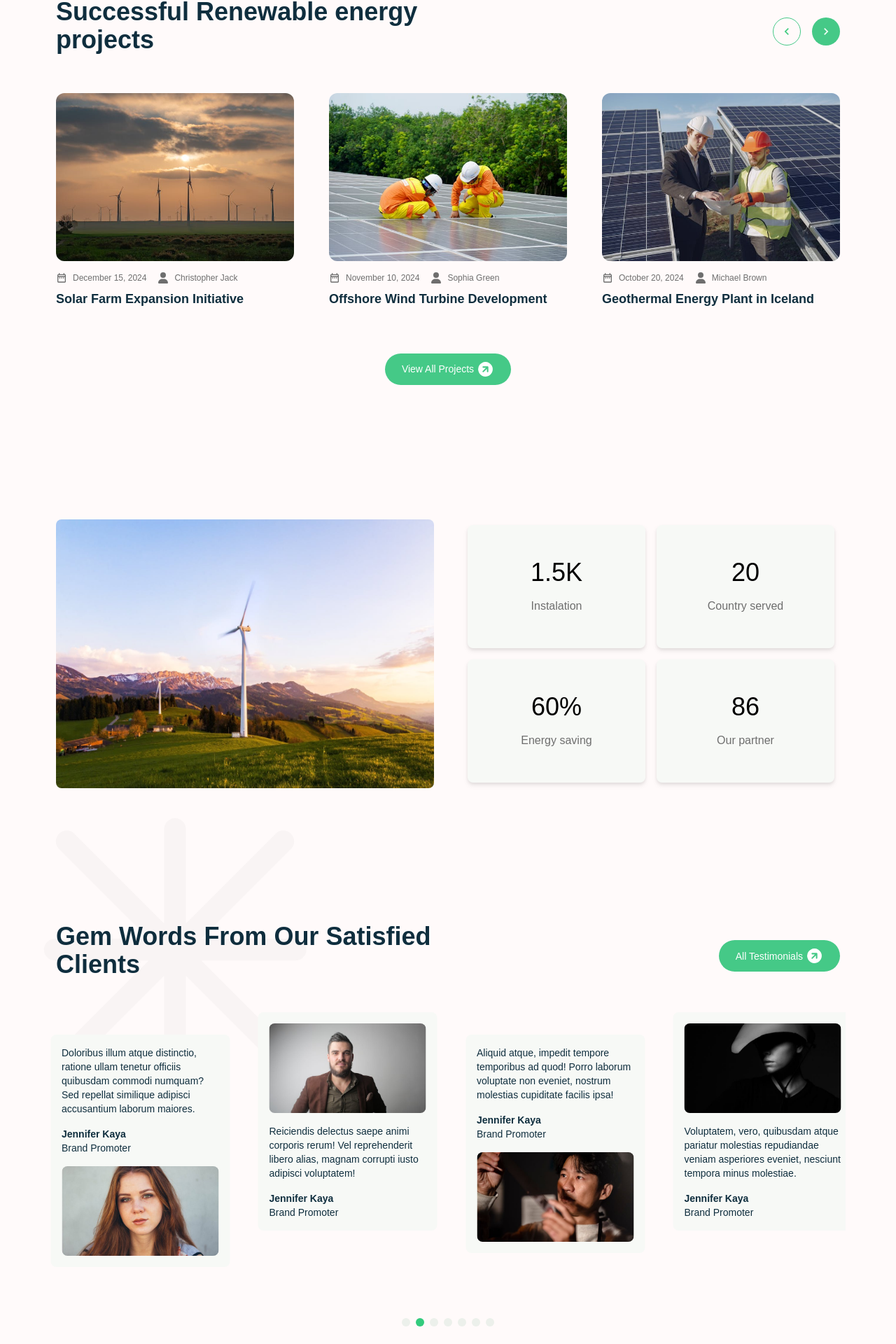
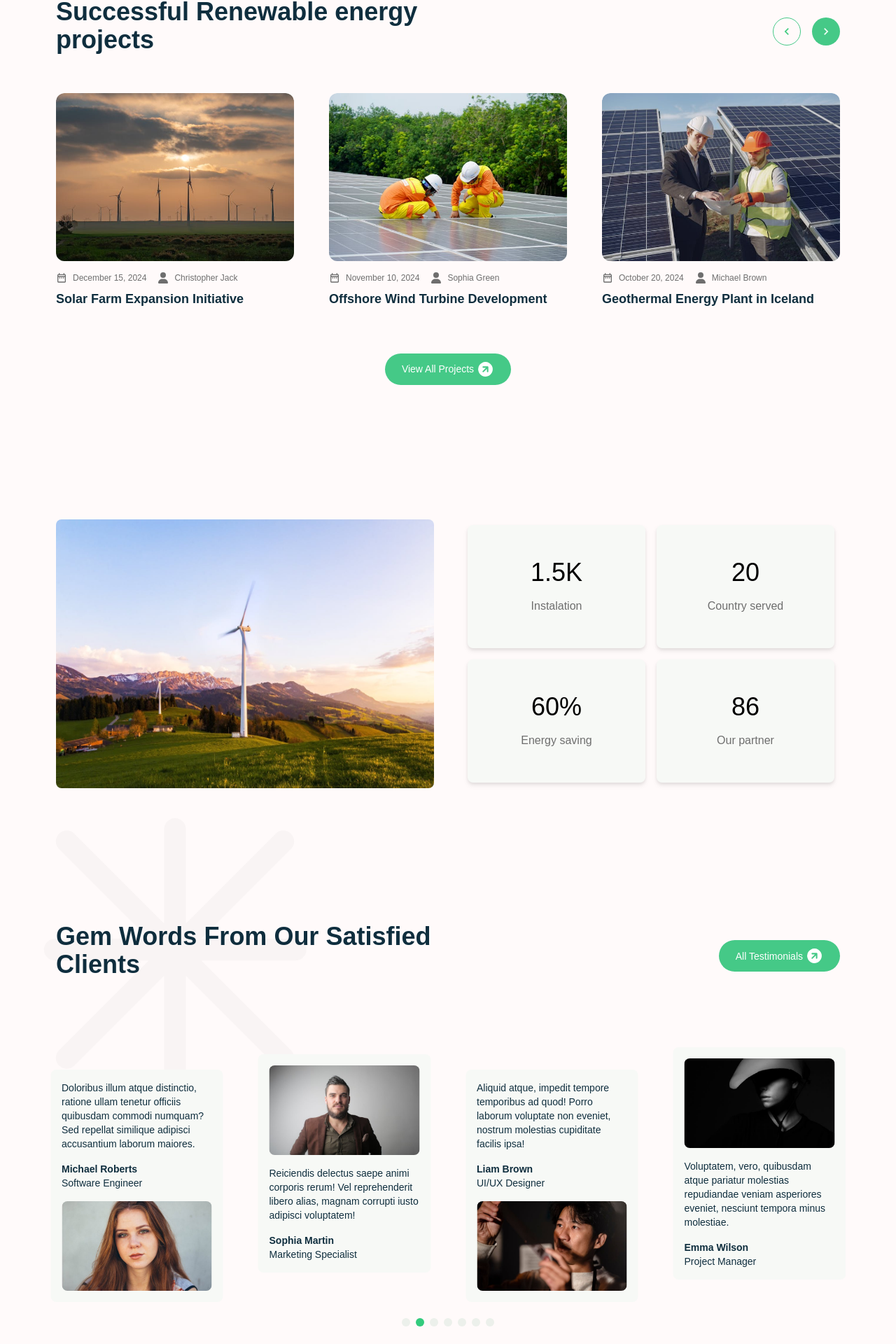
Before and after one commit to Rozmyk/SolarNova, a Next.js app: page / in a window 1280 px wide. Shown: the part 1949-3869 px from the top of the page at 70% size. Built offline with nearby package versions, Linux system fonts and the light colour scheme.

Commit message:
Update swiper breakpoints

```diff
--- a/src/components/PerformanceStats/Clients/Clients.tsx
+++ b/src/components/PerformanceStats/Clients/Clients.tsx
@@ -50,20 +50,46 @@ const Clients = () => {
 				</div>
 			</div>
 			<div className='ExampleComponent flex gap-10  p-2 '>
-				<Swiper pagination={true} modules={[Pagination, Autoplay]} autoplay spaceBetween={50} slidesPerView={4}>
-					{testimonialsData.map(card => {
-						return (
-							<SwiperSlide key={card.author}>
+				<Swiper
+					breakpoints={{
+						0: {
+							slidesPerView: 1,
+							spaceBetween: 0,
+							centeredSlides: true,
+						},
+						550: {
+							slidesPerView: 2,
+							centeredSlides: false,
+							spaceBetween: 25,
+						},
+						800: {
+							slidesPerView: 3,
+							spaceBetween: 50,
+							centeredSlides: false,
+						},
+						1100: {
+							slidesPerView: 4,
+							spaceBetween: 50,
+							centeredSlides: false,
+						},
+					}}
+					pagination={{ clickable: true }}
+					modules={[Pagination, Autoplay]}
+					autoplay
+					spaceBetween={50}>
+					{testimonialsData.map(card => (
+						<SwiperSlide key={card.author}>
+							<div className=' flex justify-center items-center w-full h-full'>
 								<SingleTestimonials
 									src={card.src}
 									reversed={card.reversed}
 									opinion={card.opinion}
-									author='Jennifer Kaya'
-									job='Brand Promoter'
+									author={card.author}
+									job={card.job}
 								/>
-							</SwiperSlide>
-						)
-					})}
+							</div>
+						</SwiperSlide>
+					))}
 				</Swiper>
 			</div>
 		</Wrapper>
--- a/src/components/Projects/ProjectCard/ProjectCard.tsx
+++ b/src/components/Projects/ProjectCard/ProjectCard.tsx
@@ -15,13 +15,14 @@ const ProjectCard = ({
 	id: string
 }) => {
 	return (
-		<Link href={`projects/${id}`} className='w-full rounded-xl overflow-hidden'>
+		<Link href={`projects/${id}`} className='w-full rounded-xl overflow-hidden '>
 			<div
-				className='w-full h-60 rounded-xl'
+				className='w-full  h-60 rounded-xl '
 				style={{
 					backgroundImage: `url(${src})`,
 					backgroundSize: 'cover',
 					backgroundPosition: 'center',
+					maxWidth: 350,
 				}}></div>
 			<div className='flex justify-start items-center mb-2 mt-4 gap-4'>
 				<div className='flex justify-start items-center gap-2 text-darkText'>
--- a/src/components/Projects/Projects.tsx
+++ b/src/components/Projects/Projects.tsx
@@ -29,23 +29,28 @@ const Projects = () => {
 			</div>
 			<div className='p-4 flex w-full gap-4 flex-col md:flex-row'>
 				<Swiper
-					spaceBetween={50}
-					slidesPerView={3}
 					breakpoints={{
 						0: {
 							slidesPerView: 1,
+							centeredSlides: true,
+							spaceBetween: 0,
 						},
-						400: {
+						750: {
 							slidesPerView: 2,
+							centeredSlides: false,
+							spaceBetween: 25,
 						},
 						1100: {
 							slidesPerView: 3,
+							centeredSlides: false,
+							spaceBetween: 50,
 						},
 					}}
 					loop
 					onSwiper={swiper => (swiperRef.current = swiper)}>
 					{projectData.map(project => (
 						<SwiperSlide key={project.title}>
+							<div className='w-full h-full flex justify-center items-center'>
 								<ProjectCard
 									id={project.id}
 									src={project.src}
@@ -53,6 +58,7 @@ const Projects = () => {
 									date={project.date}
 									author={project.author}
 								/>
+							</div>
 						</SwiperSlide>
 					))}
 				</Swiper>
```
Lines whose indentation alone changed are shown as unchanged.
